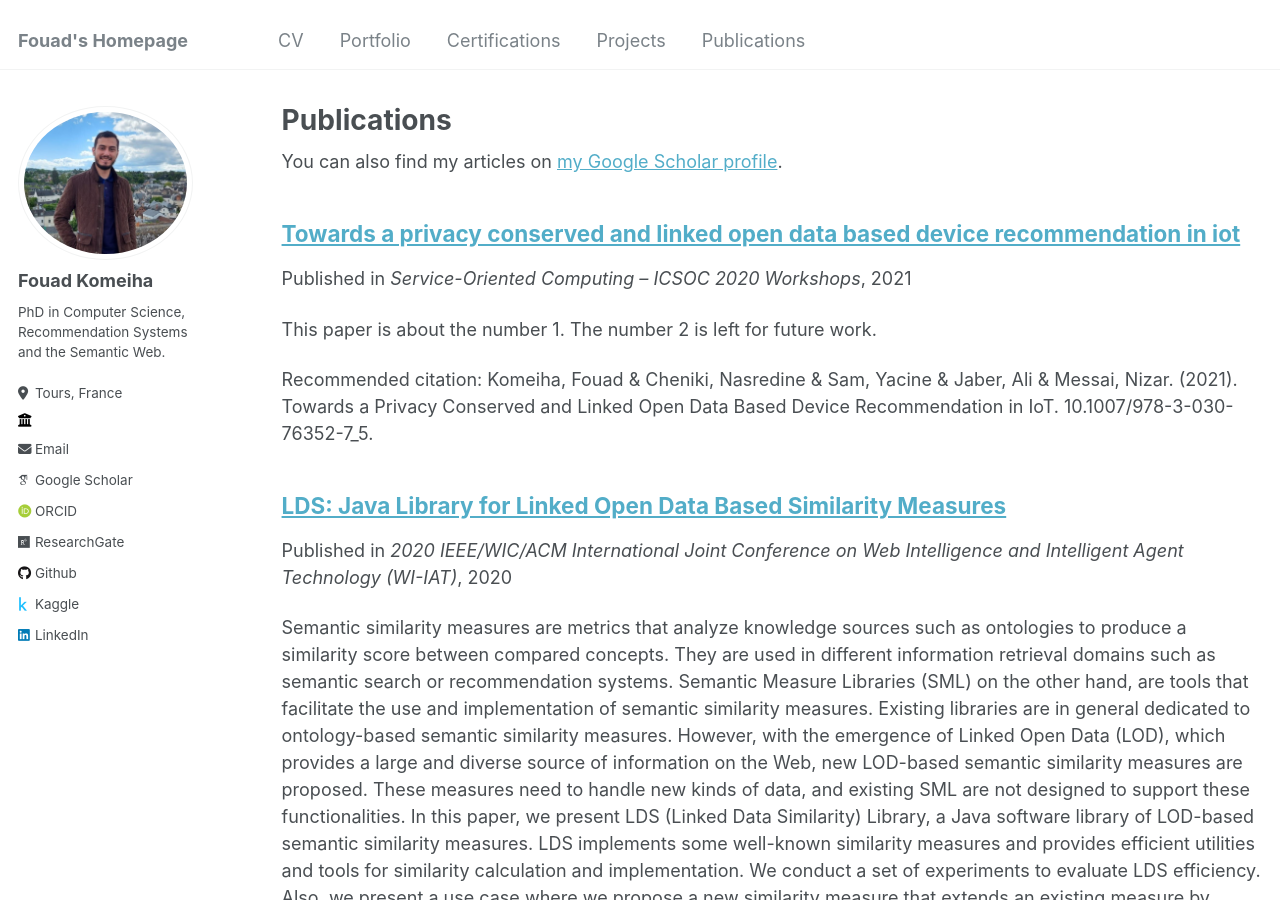
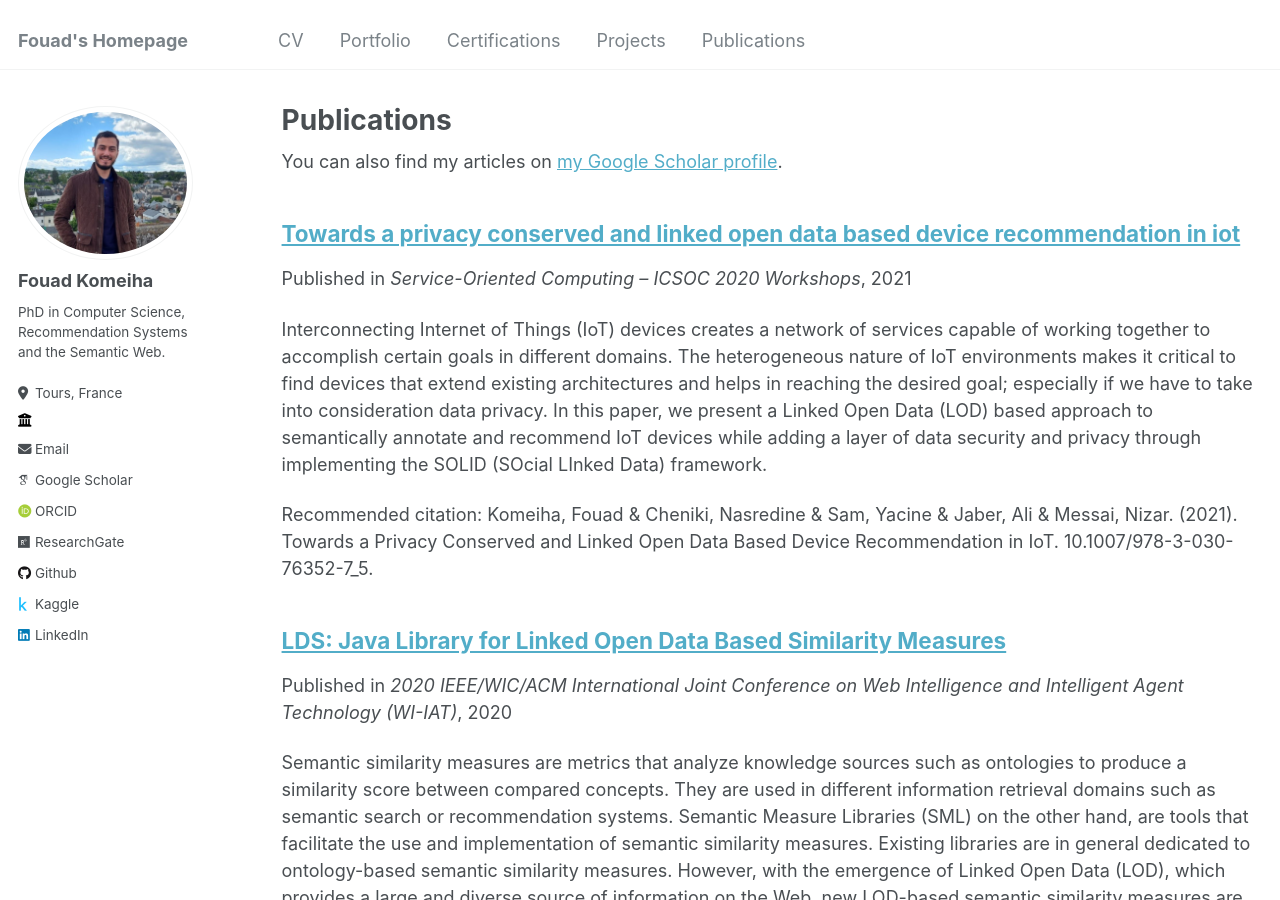
Before and after one commit to FouadKom/FouadKom.github.io, a Jekyll site: the page built from _pages/publications.md, in a window 1280 px wide and 900 px high. Built offline with Jekyll 4.4.1, drawn with Linux system fonts in a browser that asks for light colours; some web fonts are replaced.

Commit message:
Update 2021-05-Towards a privacy conserved and linked open data based device recommendation in iot.md

```diff
--- a/_publications/2021-05-Towards a privacy conserved and linked open data based device recommendation in iot.md
+++ b/_publications/2021-05-Towards a privacy conserved and linked open data based device recommendation in iot.md
@@ -2,10 +2,8 @@
 title: "Towards a privacy conserved and linked open data based device recommendation in iot"
 collection: publications
 permalink: /publication/2021-05-Towards a privacy conserved and linked open data based device recommendation in iot
-excerpt: 'This paper is about the number 1. The number 2 is left for future work.'
+excerpt: 'Interconnecting Internet of Things (IoT) devices creates a network of services capable of working together to accomplish certain goals in different domains. The heterogeneous nature of IoT environments makes it critical to find devices that extend existing architectures and helps in reaching the desired goal; especially if we have to take into consideration data privacy. In this paper, we present a Linked Open Data (LOD) based approach to semantically annotate and recommend IoT devices while adding a layer of data security and privacy through implementing the SOLID (SOcial LInked Data) framework.'
 date: 2021-05-01
 venue: 'Service-Oriented Computing – ICSOC 2020 Workshops'
 citation: 'Komeiha, Fouad & Cheniki, Nasredine & Sam, Yacine & Jaber, Ali & Messai, Nizar. (2021). Towards a Privacy Conserved and Linked Open Data Based Device Recommendation in IoT. 10.1007/978-3-030-76352-7_5. '
 ---
-
-Interconnecting Internet of Things (IoT) devices creates a network of services capable of working together to accomplish certain goals in different domains. The heterogeneous nature of IoT environments makes it critical to find devices that extend existing architectures and helps in reaching the desired goal; especially if we have to take into consideration data privacy. In this paper, we present a Linked Open Data (LOD) based approach to semantically annotate and recommend IoT devices while adding a layer of data security and privacy through implementing the SOLID (SOcial LInked Data) framework.
```
